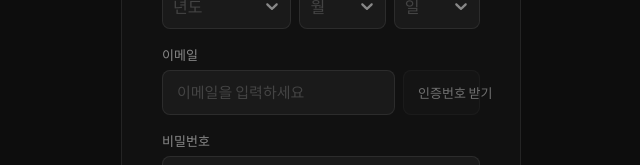
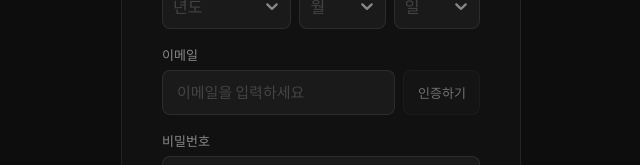
Before and after one commit to sele906/beluo-frontend, a React (Vite) app: page /join in a window 1280 px wide. Shown: the part 462-627 px from the top of the page, without its empty margins (319-959 px from the left). Built offline with nearby package versions, Linux system fonts and the light colour scheme; no server answers.

Commit message:
글자 수정

```diff
--- a/src/pages/auth/Join.jsx
+++ b/src/pages/auth/Join.jsx
@@ -213,7 +213,7 @@ function Join() {
                             onChange={(v) => { handleChange("email", v, setEmail); setVerifyStep("none"); }}
                             onBlur={(v) => handleBlur("email", v)}
                             verifyStep={verifyStep}
-                            sendLabel={verifyStep === "sent" ? "재발송" : "인증번호 받기"}
+                            sendLabel={verifyStep === "sent" ? "재발송" : "인증하기"}
                             onSend={handleSendVerify}
                             code={verifyCode}
                             onCodeChange={setVerifyCode}
```
